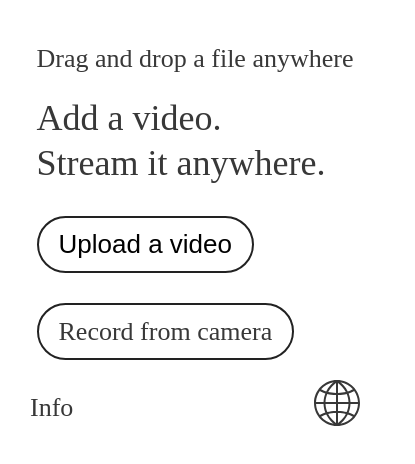
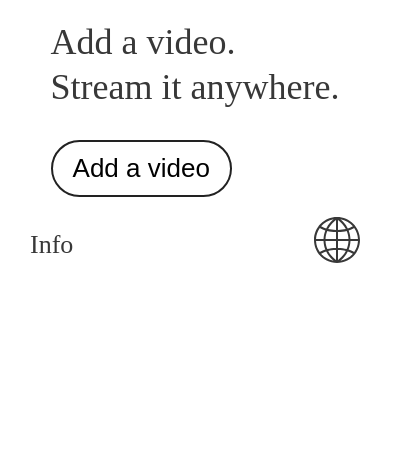
Before and after one commit to muxinc/examples, a Next.js app in the folder stream.new/: page / in a window 390 px wide. Shown: the top 464 px of the page, 415 px wide, since content can reach past the window. Built offline with nearby package versions, Linux system fonts and the light colour scheme; a web font is replaced by a local one.

Commit message:
try to get end-to-end flow working on mobile

```diff
--- a/stream.new/components/button.js
+++ b/stream.new/components/button.js
@@ -1,10 +1,12 @@
-export default function Button ({ buttonLink, children, ...otherProps }) {
+import { forwardRef } from 'react';
+
+export default forwardRef(function Button ({ buttonLink, children, onClick, href, ...otherProps }, ref) { // eslint-disable-line prefer-arrow-callback
   return (
     <>
-      {buttonLink ? <a {...otherProps}>{children}</a> : <button type="button" {...otherProps}>{children}</button>}
+      {buttonLink ? <a {...otherProps} href={href} ref={ref} onClick={onClick}>{children}</a> : <button type="button" onClick={onClick} ref={ref} {...otherProps}>{children}</button>}
       <style jsx>{`
         a {
-          text-docoration: none;
+          text-decoration: none;
           display: inline-block;
         }
         a, button {
@@ -19,4 +21,4 @@ export default function Button ({ buttonLink, children, ...otherProps }) {
       </style>
     </>
   );
-}
+});
--- a/stream.new/components/layout.js
+++ b/stream.new/components/layout.js
@@ -40,7 +40,7 @@ export default function Layout ({
         )}
         {image && <meta property="twitter:image" content={image} />}
       </Head>
-      <div className={`drag-overlay ${isDragActive ? 'active' : ''}`}><h1>Upload to stream.new</h1></div>
+      {/* <div className={`drag-overlay ${isDragActive ? 'active' : ''}`}><h1>Upload to stream.new</h1></div> */}
 
       <main>
         <div className="grid">{children}</div>
--- a/stream.new/package.json
+++ b/stream.new/package.json
@@ -4,7 +4,7 @@
   "license": "MIT",
   "scripts": {
     "dev": "next dev",
-    "build": "yarn lint && next build",
+    "build": "next build",
     "start": "next start",
     "lint": "yarn eslint . --ext .js,.jsx",
     "format": "yarn lint"
--- a/stream.new/pages/index.js
+++ b/stream.new/pages/index.js
@@ -43,13 +43,14 @@ export default function Index () {
       <div className="cta">
         <label htmlFor="file-input">
           <Button type="button" onClick={() => inputRef.current.click()}>
-            Upload a video
+            <span className="cta-text-mobile">Add a video</span>
+            <span className="cta-text-desktop">Upload a video</span>
           </Button>
           <input id="file-input" type="file" onChange={onInputChange} ref={inputRef} />
         </label>
       </div>
-      <div className="cta">
-        <Link href="/record"><Button buttonLink>Record from camera</Button></Link>
+      <div className="cta cta-record">
+        <Link href="/record" passHref><Button buttonLink>Record from camera</Button></Link>
       </div>
       <style jsx>{`
         input {
@@ -62,16 +63,39 @@ export default function Index () {
           display: none;
         }
         .drop-notice {
-          text-align: center;
+          display: none;
         }
         .cta {
           margin-top: 30px;
         }
+        .cta-text-mobile {
+          display: inline-block;
+        }
+        .cta-text-desktop {
+          display: none;
+        }
+        .cta-record {
+          display: none;
+        }
+
         @media only screen and (min-width: 756px) {
+          .drop-notice {
+            display: block;
+            text-align: center;
+          }
           .headline-mobile {
             display: none;
           }
           .headline-desktop {
+            display: block;
+          }
+          .cta-text-mobile {
+            display: none;
+          }
+          .cta-text-desktop {
+            display: inline-block;
+          }
+          .cta-record {
             display: block;
           }
         }
```
